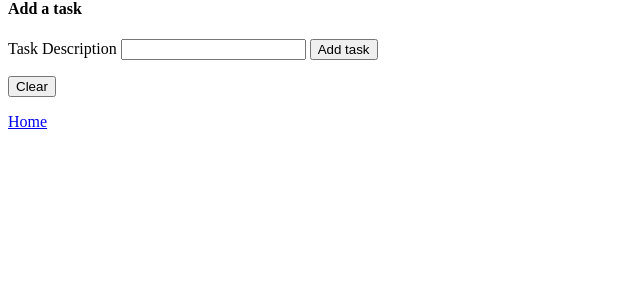
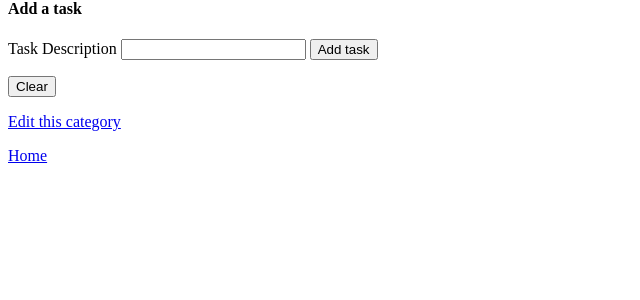
Before and after one commit to jonlin14/to_do_Tom, a PHP site: template views/category_task.twig in a window 1280 px wide. Shown: the part 140-440 px from the top of the page, without its empty margins (0-640 px from the left). Run offline with PHP 8.4, Linux system fonts and the light colour scheme; the template is opened without the code that fills it: most values are stand-ins (such as "Sample title", 1, 10 or a date in 2020); some libraries are stand-ins or nearby versions.

Commit message:
Add edit button to html

```diff
--- a/views/category_task.twig
+++ b/views/category_task.twig
@@ -28,6 +28,8 @@
         <button type='submit'>Clear</button>
     </form>
 
+    <p><a href="/categories/{{ category.getId }}/edit">Edit this category</a></p>
+
     <p><a href='/'>Home</a></p>
 </body>
 </html>
```
